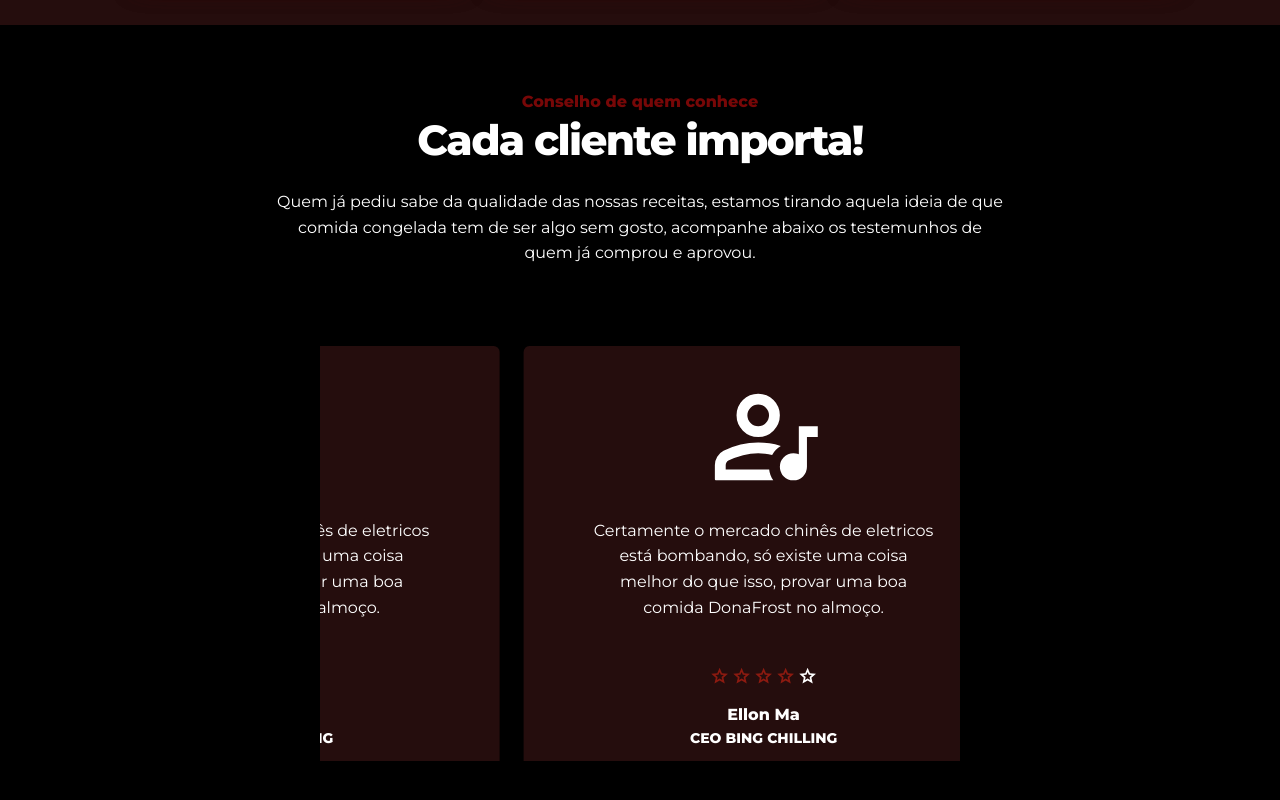
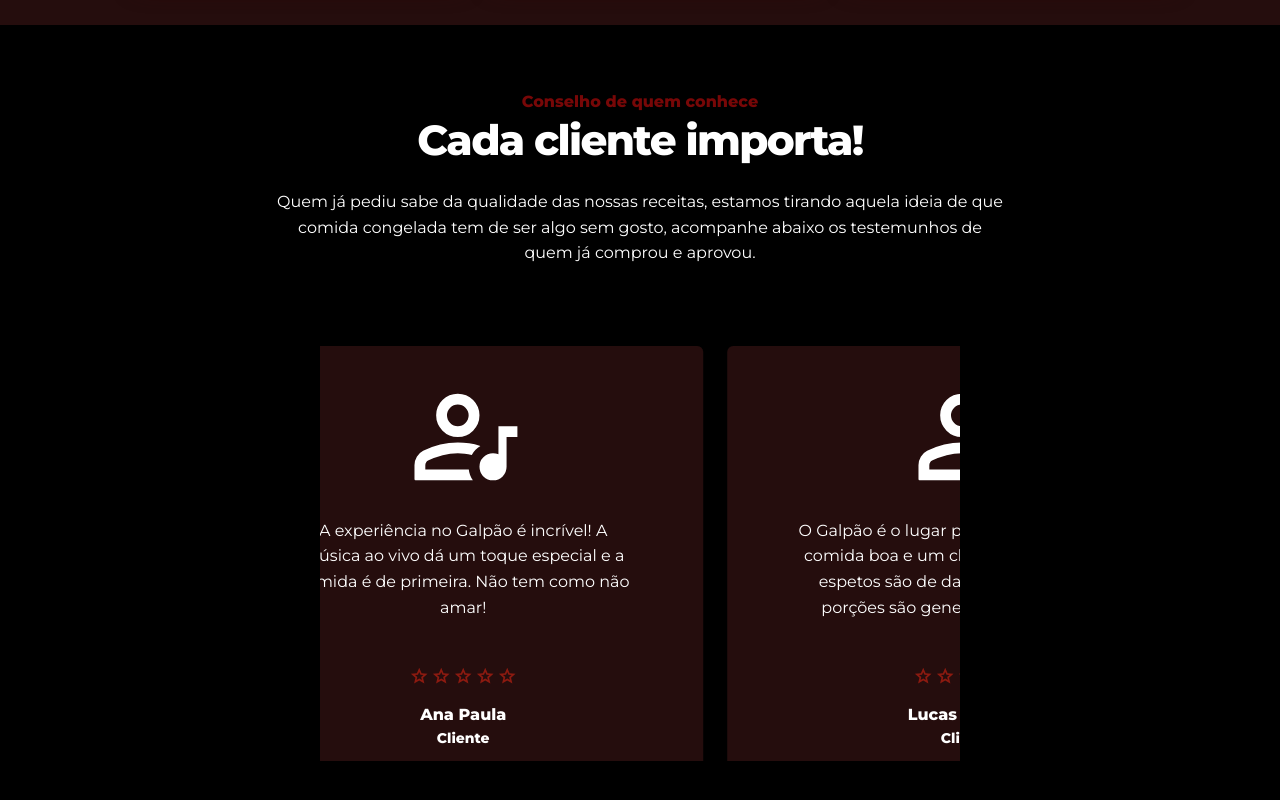
Before and after one commit to PedroABernis/Projeto-Web, a React (Vite) app: page / in a window 1280 px wide. Shown: the part 1695-2495 px from the top of the page. Built offline with nearby package versions, Linux system fonts and the light colour scheme.

Commit message:
Componentizando partes das Section

```diff
--- a/src/components/Card.tsx
+++ /dev/null
@@ -1,25 +0,0 @@
-import React from "react";
-
-interface CardProps {
-  icon: string;
-  title: string;
-  description: string;
-}
-
-const Card: React.FC<CardProps> = ({ icon, title, description }) => {
-  return (
-    <section className="even-columns">
-      <div className="card">
-          <img src={icon} alt={`ícone ${title}`} width={280} height={120
-        } />
-        <div>
-          <h3>{title}</h3>
-          <p>{description}</p>
-        </div>
-        <hr />
-      </div>
-    </section>
-  );
-};
-
-export default Card;
--- /dev/null
+++ b/src/components/CarouselCard.tsx
@@ -0,0 +1,44 @@
+import Star from "../assets/icons/StarRate.svg";
+import StarOuter from "../assets/icons/Star.svg";
+import "../styles/testimonials.css";
+
+interface ICarouselCard{
+    testimony: string;
+    profileImg: string;
+    rating: number;
+    name: string;
+    position: string;
+    opcional?: number;
+}
+
+export default function CarouselCard(props: ICarouselCard) {
+    return (
+        <div className="carousel-card">
+              <img src={props.profileImg} alt="Imagem perfil cliente" />
+              <span className="testimony">
+                <p>{props.testimony}</p>
+              </span>
+              <span className="rating">
+                {Array(props.rating)
+                .fill(1)
+                .map((item, index) =>
+                    (<img key = {index} src={Star} alt="ícone estrela" width={22} height={20} />
+
+                ))
+            }
+            {Array( 5 - props.rating)
+                .fill(1)
+                .map((item, index) =>
+                    (<img key = {index} src={StarOuter} alt="ícone estrela" width={22} height={20} />
+
+                ))
+            }
+
+              </span>
+              <span className="names">
+                <p>{props.name}</p>
+                <p>{props.position}</p>
+              </span>
+            </div>
+    )
+}
--- /dev/null
+++ b/src/components/FunctionCard.tsx
@@ -0,0 +1,23 @@
+import "../styles/foryou.css";
+
+interface IFunctionCard {
+  icon: string;
+  title: string;
+  description: string;
+}
+
+export default function IFunctionCard(props: IFunctionCard) {
+  return (
+    <section className="even-columns">
+      <div className="card">
+          <img src={props.icon} alt={`ícone ${props.title}`} width={280} height={120
+        } />
+        <div>
+          <h3>{props.title}</h3>
+          <p>{props.description}</p>
+        </div>
+        <hr />
+      </div>
+    </section>
+  );
+};
--- a/src/pages/Home.tsx
+++ b/src/pages/Home.tsx
@@ -1,7 +1,7 @@
 import { useEffect, useState } from "react";
 import Logo from "../assets/logo.svg";
 import Button from "../components/Button";
-import Card from "../components/Card";
+import FunctionCard from "../components/FunctionCard";
 import "../styles/header.css";
 import "../styles/utility.css";
 import Close from "../assets/icons/close.svg";
@@ -12,11 +12,9 @@ import Porçao from "../assets/icons/Porções.svg";
 import Drink from "../assets/icons/Drinks.svg";
 import AoVivo from "../assets/icons/Show ao vivo.svg";
 import "../styles/hero.css";
-import "../styles/foryou.css";
 import ProfileImageOne from "../assets/icons/Profile Icon.svg";
-import Star from "../assets/icons/StarRate.svg";
-import StarOuter from "../assets/icons/Star.svg";
-import "../styles/testimonials.css";
+import CarouselCard from "../components/CarouselCard";
+
 
 export default function Home() {
   const [showMobileMenu, setShowMobileMenu] = useState(false);
@@ -185,27 +183,21 @@ export default function Home() {
           </p>
         </header>
         <section className="even-columns">
-          <div className="card">
-            <Card
+            <FunctionCard
               icon={Porçao}
               title="Porções e Espetos"
               description="Nossas porções são generosas e os espetos saem direto da brasa, sempre no ponto certo. Perfeitos pra dividir com a galera ou encarar sozinho."
             />
-          </div>
-          <div className="card">
-            <Card
+            <FunctionCard
               icon={Drink}
               title="Bebidas pra Todos os Gostos"
               description="Do chopp gelado às caipirinhas e drinks variados, a gente tem de tudo pra acompanhar seu rolê com estilo e sabor."
             />
-          </div>
-          <div className="card">
-            <Card
+            <FunctionCard
               icon={AoVivo}
               title="Música Ao Vivo & Clima de Galera"
               description="Aqui tem som bom direto do palco, ambiente acolhedor e aquela vibe perfeita pra curtir com os amigos — do início ao fim."
             />
-          </div>
         </section>
       </section>
 
@@ -224,155 +216,49 @@ export default function Home() {
 
         <section className="carousel">
           <div className="carousel-content">
-            <div className="carousel-card">
-              <img src={ProfileImageOne} alt="Imagem perfil cliente" />
-              <span className="testimony">
-                <p>
-                  Certamente o mercado chinês de eletricos está bombando, só
-                  existe uma coisa melhor do que isso, provar uma boa comida
-                  DonaFrost no almoço.
-                </p>
-              </span>
-              <span className="rating">
-                <img src={Star} alt="ícone estrela" width={22} height={20} />
-                <img src={Star} alt="ícone estrela" width={22} height={20} />
-                <img src={Star} alt="ícone estrela" width={22} height={20} />
-                <img src={Star} alt="ícone estrela" width={22} height={20} />
-                <img
-                  src={StarOuter}
-                  alt="ícone estrela sem fundo"
-                  width={22}
-                  height={20}
-                />
-              </span>
-              <span className="names">
-                <p>Ellon Ma</p>
-                <p>CEO BING CHILLING</p>
-              </span>
-            </div>
-            <div className="carousel-card">
-              <img src={ProfileImageOne} alt="Imagem perfil cliente" />
-              <span className="testimony">
-                <p>
-                  Certamente o mercado chinês de eletricos está bombando, só
-                  existe uma coisa melhor do que isso, provar uma boa comida
-                  DonaFrost no almoço.
-                </p>
-              </span>
-              <span className="rating">
-                <img src={Star} alt="ícone estrela" width={22} height={20} />
-                <img src={Star} alt="ícone estrela" width={22} height={20} />
-                <img src={Star} alt="ícone estrela" width={22} height={20} />
-                <img src={Star} alt="ícone estrela" width={22} height={20} />
-                <img
-                  src={StarOuter}
-                  alt="ícone estrela sem fundo"
-                  width={22}
-                  height={20}
-                />
-              </span>
-              <span className="names">
-                <p>Ellon Ma</p>
-                <p>CEO BING CHILLING</p>
-              </span>
-            </div>
-            <div className="carousel-card">
-              <img src={ProfileImageOne} alt="Imagem perfil cliente" />
-              <span className="testimony">
-                <p>
-                  Certamente o mercado chinês de eletricos está bombando, só
-                  existe uma coisa melhor do que isso, provar uma boa comida
-                  DonaFrost no almoço.
-                </p>
-              </span>
-              <span className="rating">
-                <img src={Star} alt="ícone estrela" width={22} height={20} />
-                <img src={Star} alt="ícone estrela" width={22} height={20} />
-                <img src={Star} alt="ícone estrela" width={22} height={20} />
-                <img src={Star} alt="ícone estrela" width={22} height={20} />
-                <img
-                  src={StarOuter}
-                  alt="ícone estrela sem fundo"
-                  width={22}
-                  height={20}
-                />
-              </span>
-              <span className="names">
-                <p>Ellon Ma</p>
-                <p>CEO BING CHILLING</p>
-              </span>
-            </div>
+          <CarouselCard
+              testimony="O Galpão é o lugar perfeito pra quem ama comida boa e um clima descontraído. Os espetos são de dar água na boca e as porções são generosas. Recomendo!"
+              profileImg={ProfileImageOne}
+              rating={5}
+              name="Lucas Oliveira"
+              position="Cliente"
+            />
+            <CarouselCard
+              testimony="A experiência no Galpão é incrível! A música ao vivo dá um toque especial e a comida é de primeira. Não tem como não amar!"
+              profileImg={ProfileImageOne}
+              rating={5}
+              name="Ana Paula"
+              position="Cliente"
+            />
+            <CarouselCard
+              testimony="O Galpão é o lugar perfeito pra quem ama comida boa e um clima descontraído. Os espetos são de dar água na boca e as porções são generosas. Recomendo!"
+              profileImg={ProfileImageOne}
+              rating={5}
+              name="Lucas Oliveira"
+              position="Cliente"
+            />
+            <CarouselCard
+              testimony="A experiência no Galpão é incrível! A música ao vivo dá um toque especial e a comida é de primeira. Não tem como não amar!"
+              profileImg={ProfileImageOne}
+              rating={5}
+              name="Ana Paula"
+              position="Cliente"
+            />
+            <CarouselCard
+              testimony="A experiência no Galpão é incrível! A música ao vivo dá um toque especial e a comida é de primeira. Não tem como não amar!"
+              profileImg={ProfileImageOne}
+              rating={5}
+              name="Ana Paula"
+              position="Cliente"
+            />
+            <CarouselCard
+              testimony="A experiência no Galpão é incrível! A música ao vivo dá um toque especial e a comida é de primeira. Não tem como não amar!"
+              profileImg={ProfileImageOne}
+              rating={5}
+              name="Ana Paula"
+              position="Cliente"
+            />
           </div>
-          <div className="carousel-content">
-            <div className="carousel-card">
-              <img src={ProfileImageOne} alt="Imagem perfil cliente" />
-              <span className="testimony">
-                <p>
-                  Certamente o mercado chinês de eletricos está bombando, só
-                  existe uma coisa melhor do que isso, provar uma boa comida
-                  DonaFrost no almoço.
-                </p>
-              </span>
-              <span className="rating">
-                <img src={Star} alt="ícone estrela" width={22} height={20} />
-                <img src={Star} alt="ícone estrela" width={22} height={20} />
-                <img src={Star} alt="ícone estrela" width={22} height={20} />
-                <img src={Star} alt="ícone estrela" width={22} height={20} />
-                <img
-                  src={StarOuter}
-                  alt="ícone estrela sem fundo"
-                  width={22}
-                  height={20}
-                />
-              </span>
-              <span className="names">
-                <p>Ellon Ma</p>
-                <p>CEO BING CHILLING</p>
-              </span>
-            </div>
-            <div className="carousel-card">
-              <img src={ProfileImageOne} alt="Imagem perfil cliente" />
-              <span className="testimony">
-                <p>
-                  Certamente o mercado chinês de eletricos está bombando, só
-                  existe uma coisa melhor do que isso, provar uma boa comida
-                  DonaFrost no almoço.
-                </p>
-              </span>
-              <span className="rating">
-                <img src={Star} alt="ícone estrela" width={22} height={20} />
-                <img src={Star} alt="ícone estrela" width={22} height={20} />
-                <img src={Star} alt="ícone estrela" width={22} height={20} />
-                <img src={Star} alt="ícone estrela" width={22} height={20} />
-                <img src={StarOuter} alt="ícone estrela sem fundo" width={22} height={20}/>
-              </span>
-              <span className="names">
-                <p>Ellon Ma</p>
-                <p>CEO BING CHILLING</p>
-              </span>
-            </div>
-            <div className="carousel-card">
-              <img src={ProfileImageOne} alt="Imagem perfil cliente" />
-              <span className="testimony">
-                <p>
-                  Certamente o mercado chinês de eletricos está bombando, só
-                  existe uma coisa melhor do que isso, provar uma boa comida
-                  DonaFrost no almoço.
-                </p>
-              </span>
-              <span className="rating">
-                <img src={Star} alt="ícone estrela" width={22} height={20} />
-                <img src={Star} alt="ícone estrela" width={22} height={20} />
-                <img src={Star} alt="ícone estrela" width={22} height={20} />
-                <img src={Star} alt="ícone estrela" width={22} height={20} />
-                <img src={StarOuter} alt="ícone estrela sem fundo" width={22} height={20}/>
-              </span>
-              <span className="names">
-                <p>Ellon Ma</p>
-                <p>CEO BING CHILLING</p>
-              </span>
-            </div>
-        </div>
         </section>
       </section>
     </>
```
